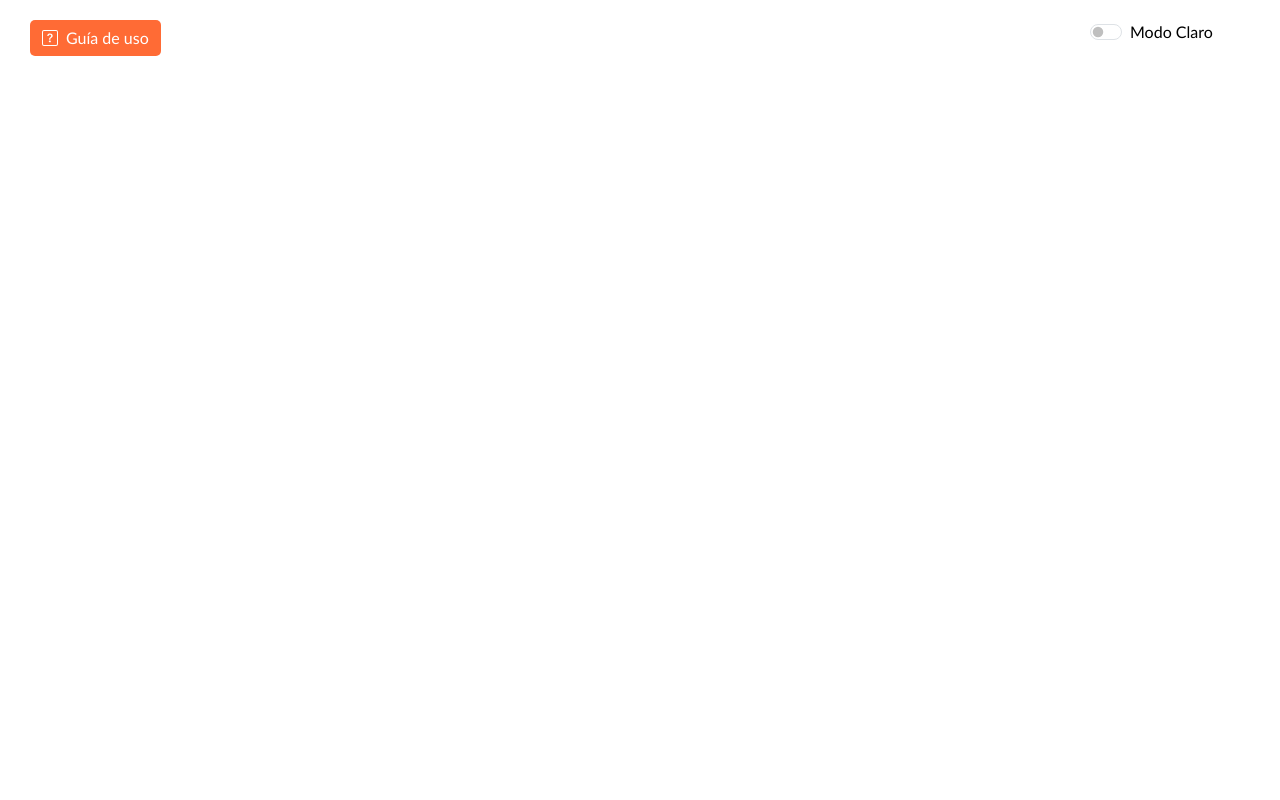
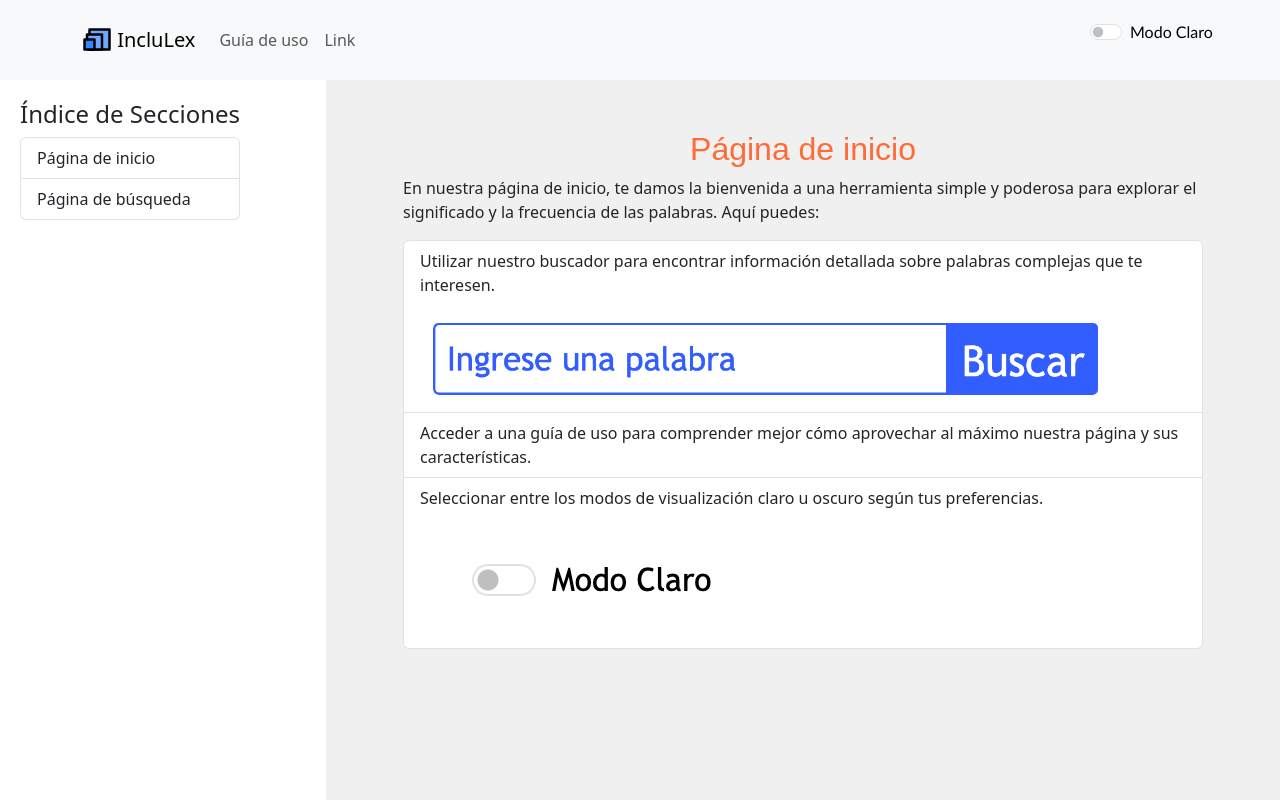
Before and after one commit to juliassanchez/Inclulex, a React (Vite) app in the folder client/: page /guia-uso in a window 1280 px wide. Shown: the top 800 px of the page. Built offline with nearby package versions, Linux system fonts and the light colour scheme.

Commit message:
navbar y darkmode f5 arreglado

```diff
--- a/client/src/App.css
+++ b/client/src/App.css
@@ -12,6 +12,11 @@ body.dark-mode {
 body.light-mode {
   background-color: #fff;
   color: #000;
+}
+
+.navbar {
+  height: 80px; /* Ajusta la altura según tus preferencias */
+  padding: 10px;
 }
 
 
@@ -31,7 +36,7 @@ body.light-mode {
 }
 
 .app-container {
-  margin-top: 10vh; /* Ajusta el margen superior según sea necesario */
+  margin-top: 20vh; /* Ajusta el margen superior según sea necesario */
   display: flex;
   justify-content: center;
 }
@@ -40,7 +45,7 @@ body.light-mode {
   display: flex;
   align-items: bottom;
   justify-content: center;
-  margin: 20vh;
+  margin: 10vh;
 }
 
 .search-input {
@@ -196,16 +201,6 @@ body.light-mode {
   font-family: 'Trebuchet MS', 'Lucida Sans Unicode', 'Lucida Grande', 'Lucida Sans', Arial, sans-serif;
 }
 
-.guia-uso {
-  position: absolute;
-  background-color: #FF6B35;
-  border: none;
-  top: 20px; /* Ajusta según sea necesario */
-  left: 30px;
-  font-family: 'Trebuchet MS', 'Lucida Sans Unicode', 'Lucida Grande', 'Lucida Sans', Arial, sans-serif;
-  border-radius: 5px;
-}
-
 .guia-uso:hover {
   background-color: #EE5B23;
 }
@@ -217,12 +212,6 @@ body.light-mode {
   color: #fff;
 }
 
-.dark-mode-offcanvas {
-  background-color: #000;
-  color: #fff;
+.guia-uso-container {
+  margin-top: 10vh;
 }
-
-.light-mode-offcanvas {
-  background-color: #fff;
-  color: #333;
-}
--- a/client/src/App.jsx
+++ b/client/src/App.jsx
@@ -1,33 +1,47 @@
 import 'bootstrap/dist/css/bootstrap.min.css';
 import './App.css';
-
 import SearchBar from './components/SearchBar';
 import WordMeaning from './components/WordMeaning';
-import { Form, Row, Col, Button, Offcanvas } from 'react-bootstrap';
-import { BrowserRouter, Routes, Route, Outlet, Navigate } from 'react-router-dom';
+import GuiaUso from './components/GuiaUso';
+import { Form, Navbar, Container, Nav } from 'react-bootstrap';
+import { BrowserRouter, Routes, Route } from 'react-router-dom';
 import { useState, useEffect } from 'react';
 
-
 function App() {
-  const [darkMode, setDarkMode] = useState(false);
-  const [show, setShow] = useState(false);
-
-  const handleClose = () => setShow(false);
-  const handleShow = () => setShow(true);
+  // Obtén el estado de darkMode desde el almacenamiento local al inicio
+  const storedDarkMode = localStorage.getItem('darkMode') === 'true';
+  const [darkMode, setDarkMode] = useState(storedDarkMode);
 
   const toggleDarkMode = () => {
-    setDarkMode(!darkMode);
+    // Cambia el estado y utiliza el estado actualizado
+    setDarkMode((prevDarkMode) => {
+      const newDarkMode = !prevDarkMode;
+      localStorage.setItem('darkMode', String(newDarkMode));
+      return newDarkMode;
+    });
   };
 
   const switchLabel = darkMode ? 'Modo Oscuro' : 'Modo Claro';
 
-
   useEffect(() => {
+    // Aplica la clase al cuerpo del documento al cambiar el modo
     document.body.classList.toggle('dark-mode', darkMode);
   }, [darkMode]);
 
   return (
     <div className={darkMode ? 'dark-mode' : 'light-mode'}>
+      <Navbar className='navbar' bg={darkMode ? 'dark' : 'light'} variant={darkMode ? 'dark' : 'ligth'} fixed="top">
+        <Container>
+          <Navbar.Brand href="/">
+            <img alt="" src="/logo.svg" width="30" height="30" className="d-inline-block align-top" /> IncluLex
+          </Navbar.Brand>
+          <Navbar.Toggle aria-controls="basic-navbar-nav" />
+          <Navbar.Collapse id="basic-navbar-nav">
+            <Nav className="me-auto">
+              <Nav.Link href="/guia-uso">Guía de uso</Nav.Link>
+              <Nav.Link href="#link">Link</Nav.Link>
+            </Nav>
+          </Navbar.Collapse>
           <Form.Check
             type="switch"
             id="custom-switch"
@@ -35,70 +49,16 @@ function App() {
             className='switch'
             checked={darkMode}
             onChange={toggleDarkMode}
-        style={{ width: '160px'}}
+            style={{ width: '160px' }}
           />
-      <Button onClick={handleShow} className='guia-uso'>
-        <div style={{ display: 'flex', alignItems: 'center' }}>
-        <svg xmlns="http://www.w3.org/2000/svg" width="16" height="16" fill="currentColor" className="bi bi-question-square" viewBox="0 0 16 16">
-          <path d="M14 1a1 1 0 0 1 1 1v12a1 1 0 0 1-1 1H2a1 1 0 0 1-1-1V2a1 1 0 0 1 1-1zM2 0a2 2 0 0 0-2 2v12a2 2 0 0 0 2 2h12a2 2 0 0 0 2-2V2a2 2 0 0 0-2-2z"/>
-          <path d="M5.255 5.786a.237.237 0 0 0 .241.247h.825c.138 0 .248-.113.266-.25.09-.656.54-1.134 1.342-1.134.686 0 1.314.343 1.314 1.168 0 .635-.374.927-.965 1.371-.673.489-1.206 1.06-1.168 1.987l.003.217a.25.25 0 0 0 .25.246h.811a.25.25 0 0 0 .25-.25v-.105c0-.718.273-.927 1.01-1.486.609-.463 1.244-.977 1.244-2.056 0-1.511-1.276-2.241-2.673-2.241-1.267 0-2.655.59-2.75 2.286m1.557 5.763c0 .533.425.927 1.01.927.609 0 1.028-.394 1.028-.927 0-.552-.42-.94-1.029-.94-.584 0-1.009.388-1.009.94"/>
-        </svg>
-          <span style={{ marginLeft: '8px' }}>Guía de uso</span>
-        </div>
-      </Button>
+        </Container>
+      </Navbar>
 
-      <Offcanvas show={show} onHide={handleClose} className={darkMode ? 'dark-mode-offcanvas' : 'light-mode-offcanvas'}>
-        <Offcanvas.Header closeButton>
-          <Offcanvas.Title style={{ fontSize: '36px'}}>Guía de uso
-          <span className="brand-text-inclu"> Inclu</span>
-          <span className="brand-text-lex">Lex</span>
-
-          </Offcanvas.Title>
-        </Offcanvas.Header>
-        <Offcanvas.Body>
-          <div>
-            <h3 style={{color: '#FF6B35'}}>Página de inicio</h3>
-            <p> En nuestra página de inicio, te damos la bienvenida a una herramienta simple y poderosa para explorar el significado y la frecuencia de las palabras. Aquí puedes:</p>
-            <ul>
-              <li>
-              <p style={{ margin: 0, padding: 0 }}>
-                Utilizar nuestro buscador para encontrar información detallada sobre palabras complejas que te interesen.
-              </p>
-              <img src="/src/assets/buscador.jpg" style={{ maxWidth: '90%', maxHeight: '90%', width: 'auto', height: 'auto' }} />
-              </li>
-              <li>Acceder a una guía de uso para comprender mejor cómo aprovechar al máximo nuestra página y sus características.</li>
-              <li>
-                <p style={{ margin: 0, padding: 0 }}>
-                Seleccionar entre los modos de visualización claro u oscuro según tus preferencias.
-                </p>
-                <img src="/src/assets/modo.png" style={{ maxWidth: '70%', maxHeight: '70%', width: 'auto', height: 'auto' }} />
-                </li>
-            </ul>
-            <h3 style={{color: '#FF6B35'}}>Página de búsqueda</h3>
-            <p>A esta página se accede una vez hemos realizado una búsqueda</p>
-            <ul>
-              <li><strong>Frecuencia:</strong>
-              <p style={{ margin: 0, padding: 0 }}>
-              Descubre qué tan común es la palabra que buscas. En función de su frecuencia, la palabra puede ser simple o compleja.
-              </p>
-              <div>
-                <img src="/src/assets/frecuencia-simple.png" style={{ maxWidth: '24%', maxHeight: '24%', width: 'auto', height: 'auto' }} />
-                <img src="/src/assets/frecuencia-compleja.png" style={{ maxWidth: '30%', maxHeight: '30%', width: 'auto', height: 'auto' }} />
-              </div>
-              </li>
-              <li><strong>Ejemplos de Uso:</strong> Explora ejemplos que ilustran cómo se utiliza la palabra en contextos diferentes.</li>
-              <li><strong>Sinónimos:</strong> Encuentra palabras similares que pueden enriquecer tu vocabulario.</li>
-              <li><strong>Definición Simple:</strong> Obtén una explicación clara y concisa del significado de la palabra.</li>
-              <li><strong>Pictograma:</strong> Observa através de una representación gráfica la palabra buscada.</li>
-            </ul>
-            <p> Siempre podrá volver a la página de inicio pulsando en el botón "Buscar otra palabra"</p>
-          </div>
-        </Offcanvas.Body>
-      </Offcanvas>
       <BrowserRouter>
         <Routes>
-          <Route index element={<SearchBar darkMode={darkMode}/>}/>
-          <Route path='search/:palabra' element={<WordMeaning darkMode={darkMode}/>} />
+          <Route index element={<SearchBar darkMode={darkMode} />} />
+          <Route path='search/:palabra' element={<WordMeaning darkMode={darkMode} />} />
+          <Route path='/guia-uso' element={<GuiaUso darkMode={darkMode} />} />
         </Routes>
       </BrowserRouter>
     </div>
--- /dev/null
+++ b/client/src/components/GuiaUso.jsx
@@ -0,0 +1,109 @@
+import React from 'react';
+import { Col, Row, ListGroup, ListGroupItem } from 'react-bootstrap';
+
+const GuiaUso = () => {
+    const scrollToSection = (id) => {
+        const element = document.getElementById(id);
+        const offset = 70; // Ajusta el valor según el espacio que ocupa tu navbar
+        const y = element.getBoundingClientRect().top + window.scrollY - offset;
+        window.scrollTo({ top: y, behavior: 'smooth' });
+      };
+  return (
+    <Row >
+    <Col sm={3} className='guia-uso-container'>
+        <SectionIndex scrollToSection={scrollToSection} />
+      </Col>
+    <Col sm={9}>
+        <div>
+      <Section title="Página de inicio" id="pagina-de-inicio" backgroundColor="#F0F0F0">
+        <Row>
+          <Col>
+            <p>En nuestra página de inicio, te damos la bienvenida a una herramienta simple y poderosa para explorar el significado y la frecuencia de las palabras. Aquí puedes:</p>
+            <ListGroup>
+              <ListGroupItem>
+                <p>Utilizar nuestro buscador para encontrar información detallada sobre palabras complejas que te interesen.</p>
+                <img src="/src/assets/buscador.jpg" alt="Buscador" style={{ maxWidth: '90%', maxHeight: '90%', width: 'auto', height: 'auto' }} />
+              </ListGroupItem>
+              <ListGroupItem>
+                Acceder a una guía de uso para comprender mejor cómo aprovechar al máximo nuestra página y sus características.
+              </ListGroupItem>
+              <ListGroupItem>
+                <p>Seleccionar entre los modos de visualización claro u oscuro según tus preferencias.</p>
+                <img src="/src/assets/modo.png" alt="Modo" style={{ maxWidth: '70%', maxHeight: '70%', width: 'auto', height: 'auto' }} />
+              </ListGroupItem>
+            </ListGroup>
+          </Col>
+        </Row>
+      </Section>
+
+      <Section title="Página de búsqueda" id="pagina-de-busqueda" backgroundColor="#E0E0E0">
+        <Row>
+          <Col>
+            <p>A esta página se accede una vez hemos realizado una búsqueda</p>
+            <ListGroup>
+              <ListGroupItem>
+                <strong>Frecuencia:</strong>
+                <Col>
+                <p className="mb-0">Descubre qué tan común es la palabra que buscas. En función de su frecuencia, la palabra puede ser simple o compleja.</p>
+                </Col>
+                <Col>
+                <Row className="justify-content-center">
+                    <img src="/src/assets/frecuencia-simple.png" alt="Frecuencia Simple" style={{ maxWidth: '15%', height: 'auto' }} />
+                    <img src="/src/assets/frecuencia-compleja.png" alt="Frecuencia Compleja" style={{ maxWidth: '15%', height: 'auto'}} />
+                </Row>
+                </Col>
+
+              </ListGroupItem>
+              <ListGroupItem><strong>Ejemplos de Uso:</strong> Explora ejemplos que ilustran cómo se utiliza la palabra en contextos diferentes.</ListGroupItem>
+              <ListGroupItem><strong>Sinónimos:</strong> Encuentra palabras similares que pueden enriquecer tu vocabulario.</ListGroupItem>
+              <ListGroupItem><strong>Definición Simple:</strong> Obtén una explicación clara y concisa del significado de la palabra.</ListGroupItem>
+              <ListGroupItem><strong>Pictograma:</strong> Observa a través de una representación gráfica la palabra buscada.</ListGroupItem>
+            </ListGroup>
+            <p>Siempre podrás volver a la página de inicio pulsando en el botón "Buscar otra palabra"</p>
+          </Col>
+        </Row>
+      </Section>
+    </div>
+    </Col>
+    </Row>
+  );
+};
+
+const SectionIndex = ({ scrollToSection }) => {
+    return (
+      <div style={{ position: 'fixed', padding: '20px'}}>
+        <h4>Índice de Secciones</h4>
+        <ListGroup>
+          <ListGroupItem onClick={() => scrollToSection('pagina-de-inicio')}>Página de inicio</ListGroupItem>
+          <ListGroupItem onClick={() => scrollToSection('pagina-de-busqueda')}>Página de búsqueda</ListGroupItem>
+        </ListGroup>
+      </div>
+    );
+  };
+
+  const Section = ({ title, id, backgroundColor, children }) => {
+    const titleStyle = {
+      color: '#FF6B35',
+      textAlign: 'center',
+      fontFamily: 'YourChosenFont, sans-serif',
+      fontSize: '2em'
+    };
+    const sectionStyle = {
+        backgroundColor,
+        padding: '50px 0',
+        minHeight: '100vh',
+        marginTop: '80px', // Ajusta según tu barra de navegación
+      };
+
+
+    return (
+        <div id={id} style={sectionStyle}>
+        <h3 style={titleStyle}>{title}</h3>
+        <div style={{ maxWidth: '800px', margin: '0 auto' }}>
+          {children}
+        </div>
+      </div>
+    );
+  };
+
+export default GuiaUso;
--- a/client/src/components/WordMeaning.jsx
+++ b/client/src/components/WordMeaning.jsx
@@ -55,7 +55,7 @@ const WordMeaning = (props) => {
       }, [palabra]);
 
   return (
-    <Container fluid="md" align="center">
+    <Container fluid="md" align="center" style={{ marginTop: '80px' }}>
       <h2 className='palabra'>{palabra}</h2>
       <OverlayTrigger
         placement="right"
```
Lines whose indentation alone changed are shown as unchanged.
